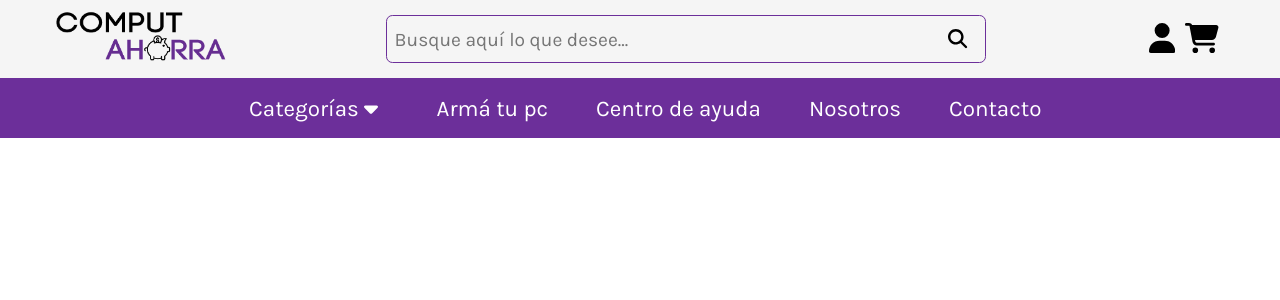
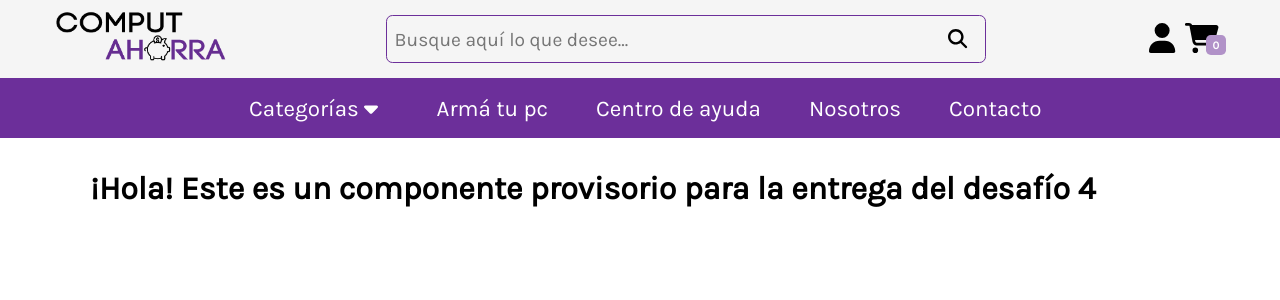
Before and after one commit to selienyorbandi/computahorra, a React (Create React App) app: page / in a window 1280 px wide. Shown: the top 300 px of the page. Built offline with nearby package versions, Linux system fonts and the light colour scheme.

Commit message:
Challenge 3 - Added a couple of components

```diff
--- a/src/App.jsx
+++ b/src/App.jsx
@@ -1,4 +1,5 @@
 import "./App.css";
+import ItemListContainer from "./components/ItemListContainer.js/ItemListContainer";
 import NavBar from "./components/NavBar/NavBar";
 
 function App() {
@@ -6,6 +7,7 @@ function App() {
     <div className="Wrapper">
       <header>
         <NavBar/>
+        <ItemListContainer greeting={"¡Hola! Este es un componente provisorio para la entrega del desafío 4"}/>
       </header>
     </div>
   );
--- /dev/null
+++ b/src/components/ItemListContainer.js/ItemListContainer.jsx
@@ -0,0 +1,11 @@
+import styles from "./styles.module.css";
+
+function ItemListContainer({greeting}){
+    return(
+        <div className={styles.ItemListContainer}>
+            <h1>{greeting}</h1>
+        </div>
+    );
+}
+
+export default ItemListContainer;
--- /dev/null
+++ b/src/components/ItemListContainer.js/styles.module.css
@@ -0,0 +1,10 @@
+.ItemListContainer{
+    margin: 6rem 1rem;
+}
+
+@media screen and (min-width: 1100px){
+    .ItemListContainer{
+        max-width: 1100px;
+        margin: 2rem auto;
+    }
+}
--- /dev/null
+++ b/src/components/NavBar/CartWidget/CartWidget.jsx
@@ -0,0 +1,15 @@
+import styles from "./styles.module.css";
+import { FontAwesomeIcon } from "@fortawesome/react-fontawesome";
+import { faCartShopping } from "@fortawesome/free-solid-svg-icons";
+
+function CartWidget({totalItems}){
+    return(
+        <div className={styles.CartWidget}>
+            <FontAwesomeIcon icon={faCartShopping} className={styles.FontAwesomeIcon}/>
+            <div className={styles.CartWidget__ItemCount}>{totalItems}</div>
+        </div>
+    );
+
+}
+
+export default CartWidget;
--- /dev/null
+++ b/src/components/NavBar/CartWidget/styles.module.css
@@ -0,0 +1,24 @@
+.CartWidget {
+    position: relative;
+}
+.CartWidget:hover {
+    color: #6C2F9A;
+    transform: scale(1.1);
+}
+
+.CartWidget__ItemCount {
+    display: flex;
+    align-items: center;
+    justify-content: center;
+    font-size: .7rem;
+    font-weight: bold;
+    background-color: #B192C8;
+    color: #fff;
+    position: absolute;
+    width: 20px;
+    height: 20px;
+    border-radius: .3rem;
+    padding: .1rem;
+    right: -20%;
+    top: 40%;
+}
--- a/src/components/NavBar/CategoriesNavBar/styles.module.css
+++ b/src/components/NavBar/CategoriesNavBar/styles.module.css
@@ -26,7 +26,6 @@
         background: whitesmoke;
         border-left: #6C2F9A solid 1px;
         border-right: #6C2F9A solid 1px;
-        box-shadow: 4px 4px 4px #000;
         color: #000;
         cursor: pointer;
     }
--- a/src/components/NavBar/NavBar.jsx
+++ b/src/components/NavBar/NavBar.jsx
@@ -2,9 +2,10 @@ import { useState } from "react";
 import logo from "../../assets/img/brandLogo.png";
 import styles from "./styles.module.css";
 import { FontAwesomeIcon } from "@fortawesome/react-fontawesome";
-import { faCartShopping, faUser, faBagShopping, faCaretDown, faMagnifyingGlass } from "@fortawesome/free-solid-svg-icons";
+import { faUser, faBagShopping, faCaretDown, faMagnifyingGlass } from "@fortawesome/free-solid-svg-icons";
 import CategoriesNavBar from "./CategoriesNavBar/CategoriesNavBar";
 import SearchBar from "./SearchBar/SearchBar";
+import CartWidget from "./CartWidget/CartWidget";
 
 function NavBar(){
     const [openMenu, setOpenMenu] = useState(false);
@@ -25,7 +26,7 @@ function NavBar(){
                 <div className={styles.NavBar__icons}>
                     <span><FontAwesomeIcon icon={faMagnifyingGlass} /></span>
                     <span><FontAwesomeIcon icon={faUser} /></span>
-                    <span><FontAwesomeIcon icon={faCartShopping}/></span>
+                    <CartWidget totalItems={0}/>
                 </div>
             </div>
             <ul className={styles.NavBar__list}>
--- a/src/components/NavBar/styles.module.css
+++ b/src/components/NavBar/styles.module.css
@@ -66,25 +66,36 @@
     margin-top: calc(70px + 1vh);
     background: whitesmoke;
     width: 250px;
-    height: 100vh;
+    height: 100%;
     display: flex;
     flex-direction: column;
     left: 0;
     gap: 2rem;
-    padding: 0 1rem;
+    padding: 1rem 1rem 2rem 1rem;
     font-size: 1.5rem;
     position: fixed;
     z-index: 90;
     box-shadow: 1px -6px 7px -6px #000;
+    overflow-y: auto;
+}
+
+li {
+    list-style: none;
 }
 
 .NavBar__menu>li,
 .NavBar__menu>p {
     cursor: pointer;
+    list-style: none;
 }
 
 .NavBar__list {
     display: none;
+}
+
+.NavBar__icons > span:hover {
+    color: #6C2F9A;
+    transform: scale(1.1);
 }
 
 @media screen and (min-width: 1100px) {
--- a/src/index.css
+++ b/src/index.css
@@ -5,6 +5,5 @@
     margin: 0;
     padding: 0;
     box-sizing: border-box;
-    overflow-x: hidden;
     font-family: 'Karla', sans-serif;
 }
```
Also changed, not shown: src/App.css (line endings or trailing spaces).
